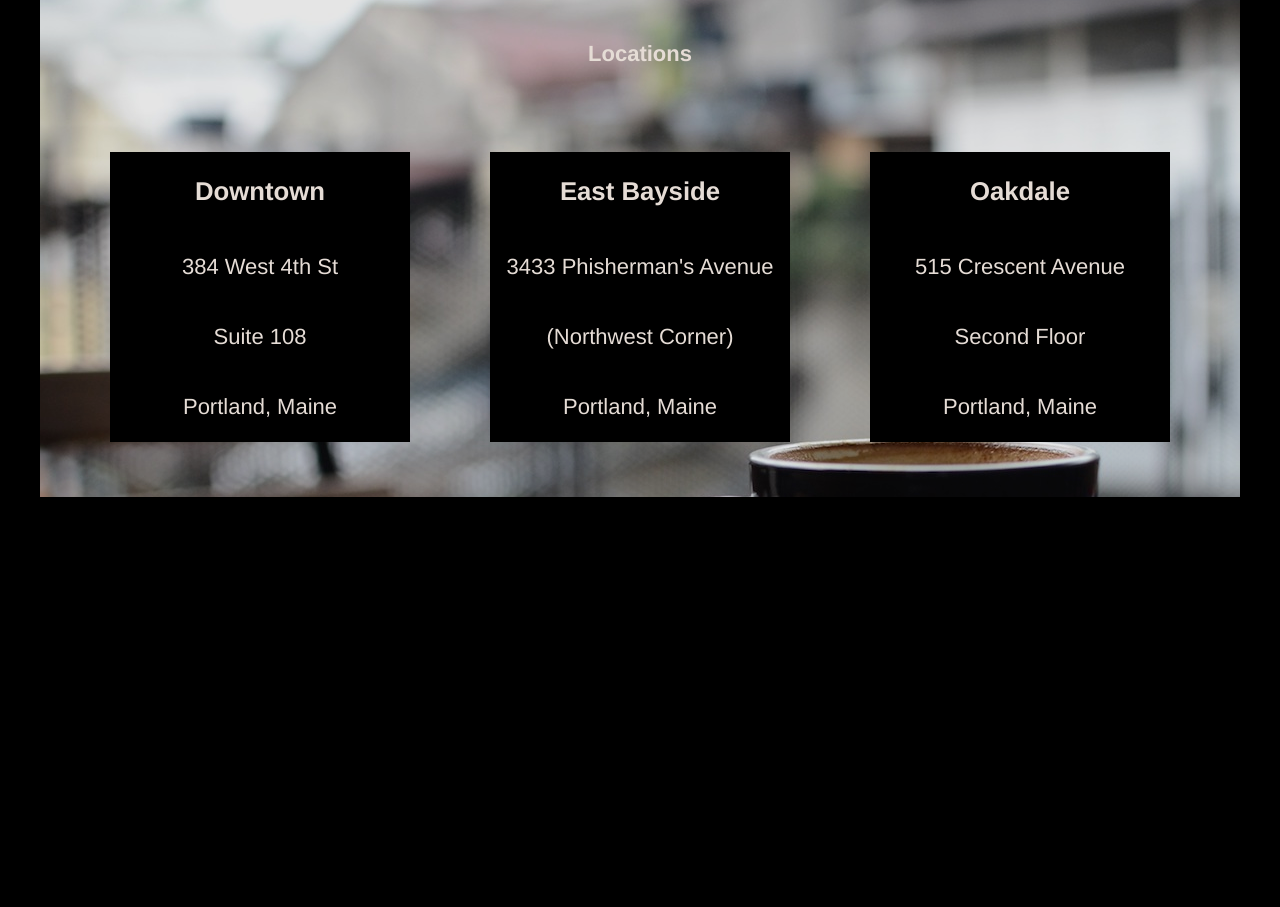
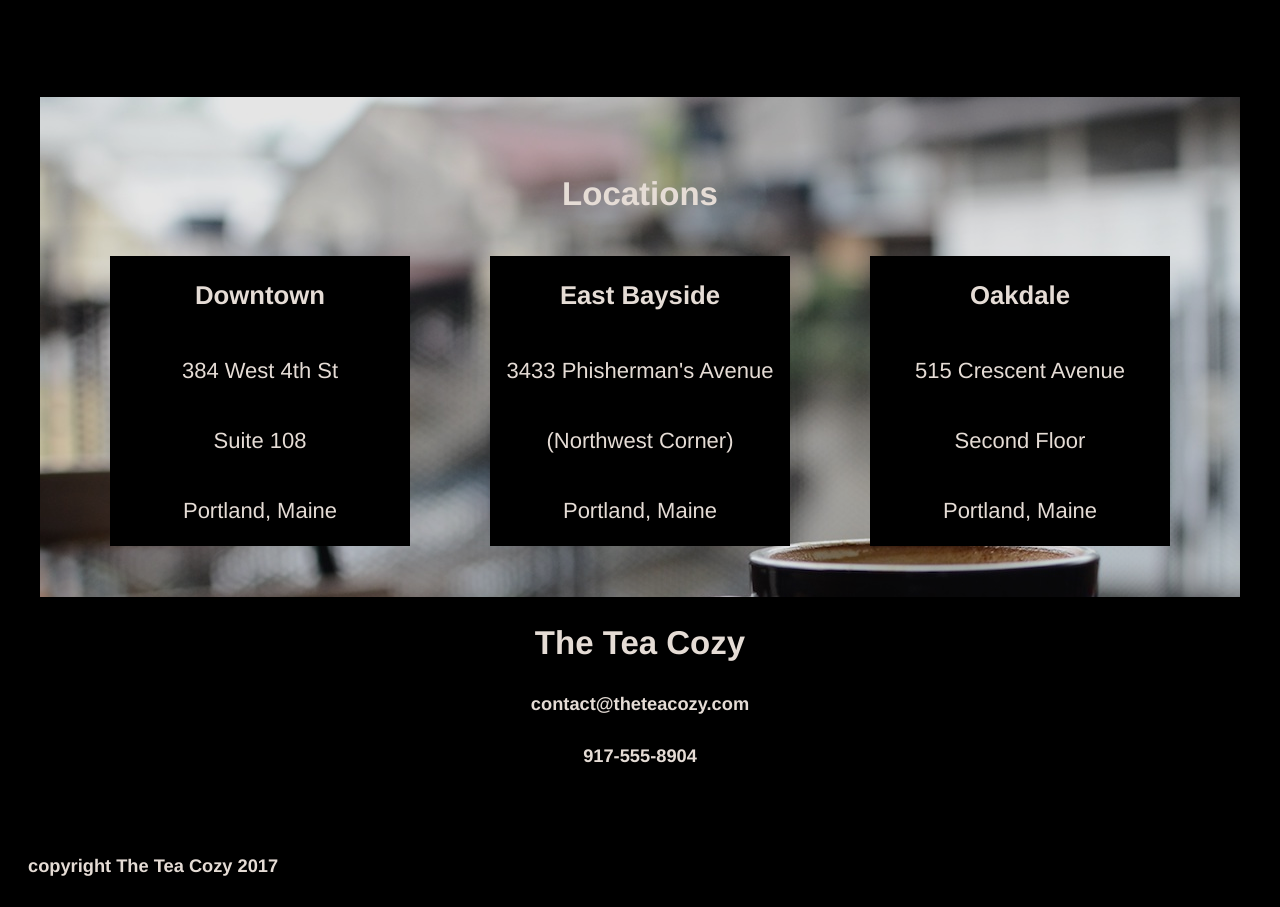
Before and after one commit to BlueYennMonster/tea-cozy, a plain HTML site: page index.html in a window 1280 px wide. Shown: the part 1476-2383 px from the top of the page. Before the commit the page ends 1981 px from the top, so only its background shows below. Drawn offline with Linux system fonts and the light colour scheme.

Commit message:
Add final draft.

```diff
--- a/index.html
+++ b/index.html
@@ -51,7 +51,7 @@
   	  </div>
   	</div>
   	<div class="locations flex">
-  	  <h4>Locations</h4>
+  	  <h2>Locations</h2>
   	  <div class="grid">
   	  	<div class="location-item">
   	  	  <h3>Downtown</h3>
@@ -73,6 +73,14 @@
   	  	</div>
   	  </div>
   	</div>
+  	<footer>
+  	  <h2>The Tea Cozy</h2>
+  	  <h5>contact@theteacozy.com</h5>
+  	  <h5>917-555-8904</h5>
+  	</footer>
+  	<div class="copyright">
+  	  <h5>copyright The Tea Cozy 2017</h5>
+  	</div>
   </div>
 </body>
 </html>
--- a/resources/style/style.css
+++ b/resources/style/style.css
@@ -81,6 +81,7 @@ nav span {
 .locations {
 	height: 500px;
 	width: 1200px;
+	margin-top: 100px;
 	background-image: url('../images/img-locations-background.jpg');
 }
 
@@ -91,5 +92,14 @@ nav span {
 	align-items: space-around;
 	background-color: black;
 	width: 300px;
-	margin: 40px;
+	margin: 0px 40px;
 }
+
+footer {
+	height: 200px;
+}
+
+.copyright {
+	text-align: left;
+	margin-left: 20px;
+}
```
